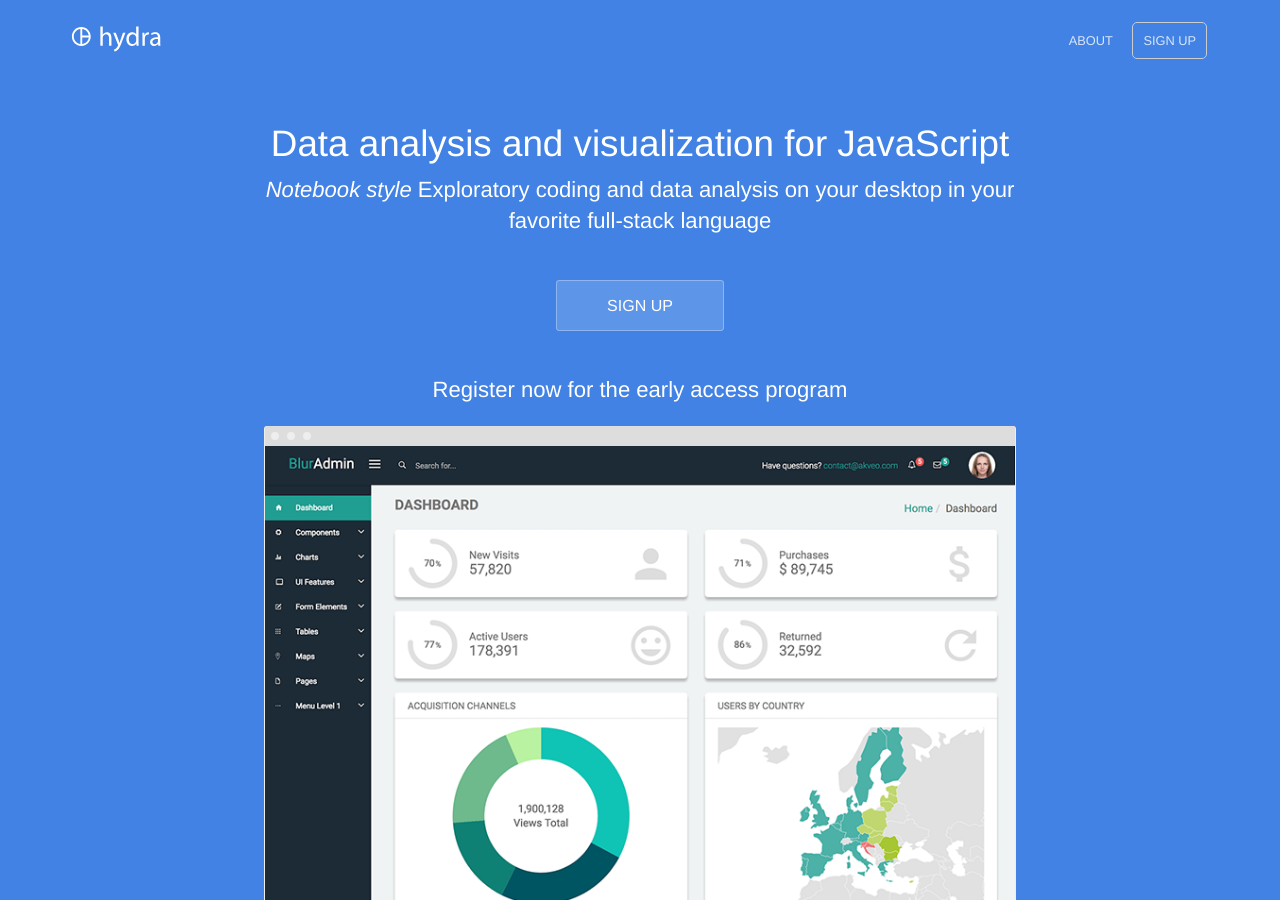
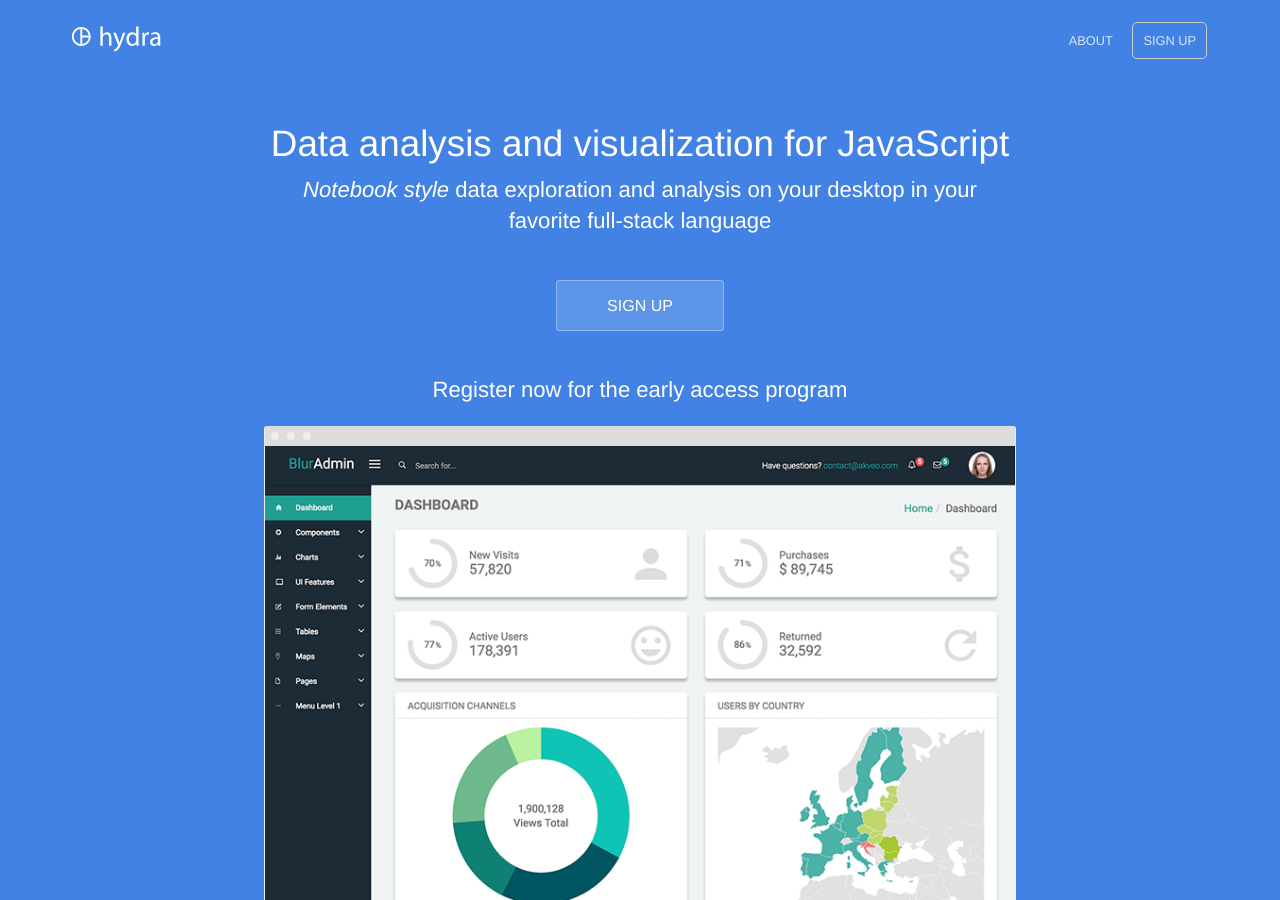
Before and after one commit to ashleydavis/data-forge-notebook-landing-page, a Jekyll site: the page built from index.html, in a window 1280 px wide and 900 px high. Built offline with Jekyll 4.4.1, drawn with Linux system fonts in a browser that asks for light colours.

Commit message:
Copy updates.

```diff
--- a/index.html
+++ b/index.html
@@ -3,7 +3,7 @@
 <section class="hero">
 	<div class="text-container">
 		<h1 class="editable">{{site.description}}</h1>
-        <p class="subtext editable"><i>Notebook style</i> Exploratory coding and data analysis on your desktop in your favorite full-stack language</p>
+        <p class="subtext editable"><i>Notebook style</i> data exploration and analysis on your desktop in your favorite full-stack language</p>
 		<div class="cta button alt"><a href="http://eepurl.com/dyb9dn">SIGN UP</a></div>
         <p class="subtext editable">Register now for the early access program</p>
 		<div>
```
